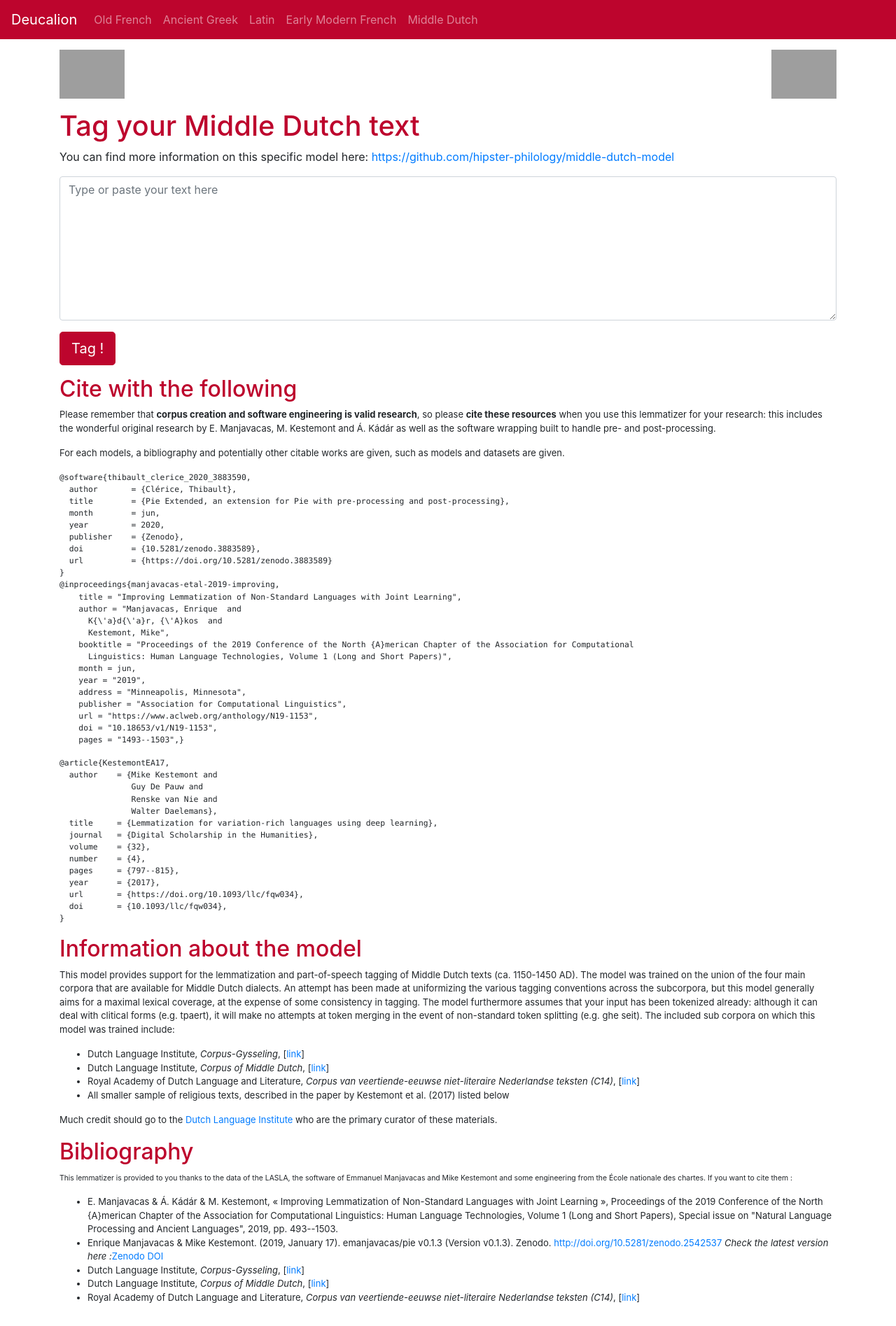
After one commit to chartes/deucalion-chartes, a Flask app: page /dum in a window 1280 px wide. The commit adds this page. Shown: the whole page at 70% size. Run offline with Flask 2, Linux system fonts and the light colour scheme; some libraries are stand-ins or nearby versions; grey boxes are pictures that could not be loaded.

Commit message:
Adding DUM

```diff
--- a/app.py
+++ b/app.py
@@ -7,6 +7,7 @@ from pie_extended.models.fro import imports as fro_get
 from pie_extended.models.fr import imports as fr_get
 from pie_extended.models.freem import imports as freem_get
 from pie_extended.models.grc import imports as grc_get
+from pie_extended.models.dum import imports as dum_get
 from pie_extended.cli.sub import get_tagger
 
 here = os.path.dirname(os.path.abspath(__file__))
@@ -66,6 +67,16 @@ controller_grc = PieController(
 controller_grc.init_app(app)
 
 
+controller_dum = PieController(
+    path="/api/dum/", name="dum-api",
+    tagger=get_tagger("dum", batch_size=8, device="cpu"),
+    headers={"X-Accel-Buffering": "no"},
+    get_iterator_and_processor=dum_get.get_iterator_and_processor,
+    force_lower=False
+)
+controller_dum.init_app(app)
+
+
 @app.route("/")
 def index():
     return render_template("index.html")
@@ -88,6 +99,10 @@ def grc():
 def freem():
     return render_template("freem.html")
 
+@app.route("/dum")
+def dum():
+    return render_template("dum.html")
+
 
 
 if __name__ == "__main__":
--- a/requirements.txt
+++ b/requirements.txt
@@ -1,4 +1,4 @@
 flask_pie>=0.0.7
-pie-extended>=0.0.22
+pie-extended>=0.0.23
 nlp-pie==0.3.6
 torch==1.3.1
--- a/templates/container.html
+++ b/templates/container.html
@@ -38,6 +38,7 @@
             {{nav_link(".grc", "Ancient Greek")}}
             {{nav_link(".latin", "Latin")}}
             {{nav_link(".freem", "Early Modern French")}}
+            {{nav_link(".dum", "Middle Dutch")}}
         </ul>
       </div>
     </nav>
@@ -81,7 +82,8 @@
     author = "Manjavacas, Enrique  and
       K{\'a}d{\'a}r, {\'A}kos  and
       Kestemont, Mike",
-    booktitle = "Proceedings of the 2019 Conference of the North {A}merican Chapter of the Association for Computational Linguistics: Human Language Technologies, Volume 1 (Long and Short Papers)",
+    booktitle = "Proceedings of the 2019 Conference of the North {A}merican Chapter of the Association for Computational
+      Linguistics: Human Language Technologies, Volume 1 (Long and Short Papers)",
     month = jun,
     year = "2019",
     address = "Minneapolis, Minnesota",
--- /dev/null
+++ b/templates/dum.html
@@ -0,0 +1,45 @@
+{% extends "container.html" %}
+{% from "macro.html" import form %}
+
+{% block details %}
+<h2 id="information-about-the-model">Information about the model</h2>
+<p>This model provides support for the lemmatization and part-of-speech tagging of Middle Dutch texts (ca. 1150-1450 AD). The model was trained on the union of the four main corpora that are available for Middle Dutch dialects. An attempt has been made at uniformizing the various tagging conventions across the subcorpora, but this model generally aims for a maximal lexical coverage, at the expense of some consistency in tagging. The model furthermore assumes that your input has been tokenized already: although it can deal with clitical forms (e.g. <emph>tpaert</emph>), it will make no attempts at token merging in the event of non-standard token splitting (e.g. <emph>ghe seit</emph>). The included sub corpora on which this model was trained include:</p>
+<ul class="incremental">
+<li>Dutch Language Institute, <i>Corpus-Gysseling</i>, [<a href="https://www.ivdnt.org/corpora-lexica/corpus-gysseling/">link</a>]</li>
+<li>Dutch Language Institute, <i>Corpus of Middle Dutch</i>, [<a href="https://www.ivdnt.org/corpora-lexica/corpus-middelnederlands/#corpus-of-middle-dutch">link</a>]</li>
+<li>Royal Academy of Dutch Language and Literature, <i>Corpus van veertiende-eeuwse niet-literaire Nederlandse teksten (C14)</i>, [<a href="https://ctb.kantl.be/publicaties/corpus-van-veertiende-eeuwse-niet-literaire-nederlandse-teksten">link</a>]</li>
+<li>All smaller sample of religious texts, described in the paper by Kestemont et al. (2017) listed below</li>
+</ul>
+<p>Much credit should go to the <a href="https://ivdnt.org/the-dutch-language-institute">Dutch Language Institute</a> who are the primary curator of these materials.</p>
+{% endblock %}
+
+
+{%block cite_as %}
+<pre>
+@article{KestemontEA17,
+  author    = {Mike Kestemont and
+               Guy De Pauw and
+               Renske van Nie and
+               Walter Daelemans},
+  title     = {Lemmatization for variation-rich languages using deep learning},
+  journal   = {Digital Scholarship in the Humanities},
+  volume    = {32},
+  number    = {4},
+  pages     = {797--815},
+  year      = {2017},
+  url       = {https://doi.org/10.1093/llc/fqw034},
+  doi       = {10.1093/llc/fqw034},
+}
+</pre>
+{% endblock %}
+
+{%block bibliography %}
+<li>Dutch Language Institute, <i>Corpus-Gysseling</i>, [<a href="https://www.ivdnt.org/corpora-lexica/corpus-gysseling/">link</a>]</li>
+<li>Dutch Language Institute, <i>Corpus of Middle Dutch</i>, [<a href="https://www.ivdnt.org/corpora-lexica/corpus-middelnederlands/#corpus-of-middle-dutch">link</a>]</li>
+<li>Royal Academy of Dutch Language and Literature, <i>Corpus van veertiende-eeuwse niet-literaire Nederlandse teksten (C14)</i>, [<a href="https://ctb.kantl.be/publicaties/corpus-van-veertiende-eeuwse-niet-literaire-nederlandse-teksten">link</a>]</li>
+
+{% endblock %}
+
+{% block form %}
+    {{form("dum-api.main", "Tag your Middle Dutch text", "https://github.com/hipster-philology/middle-dutch-model")}}
+{% endblock %}
```
